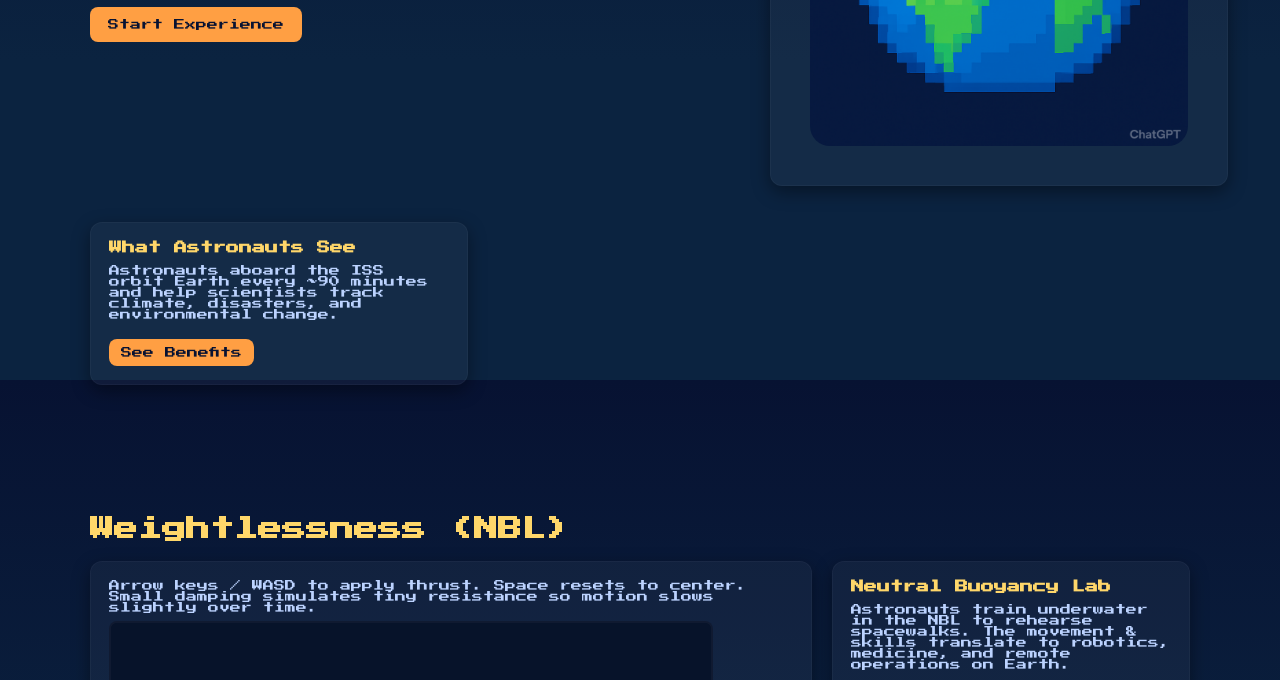
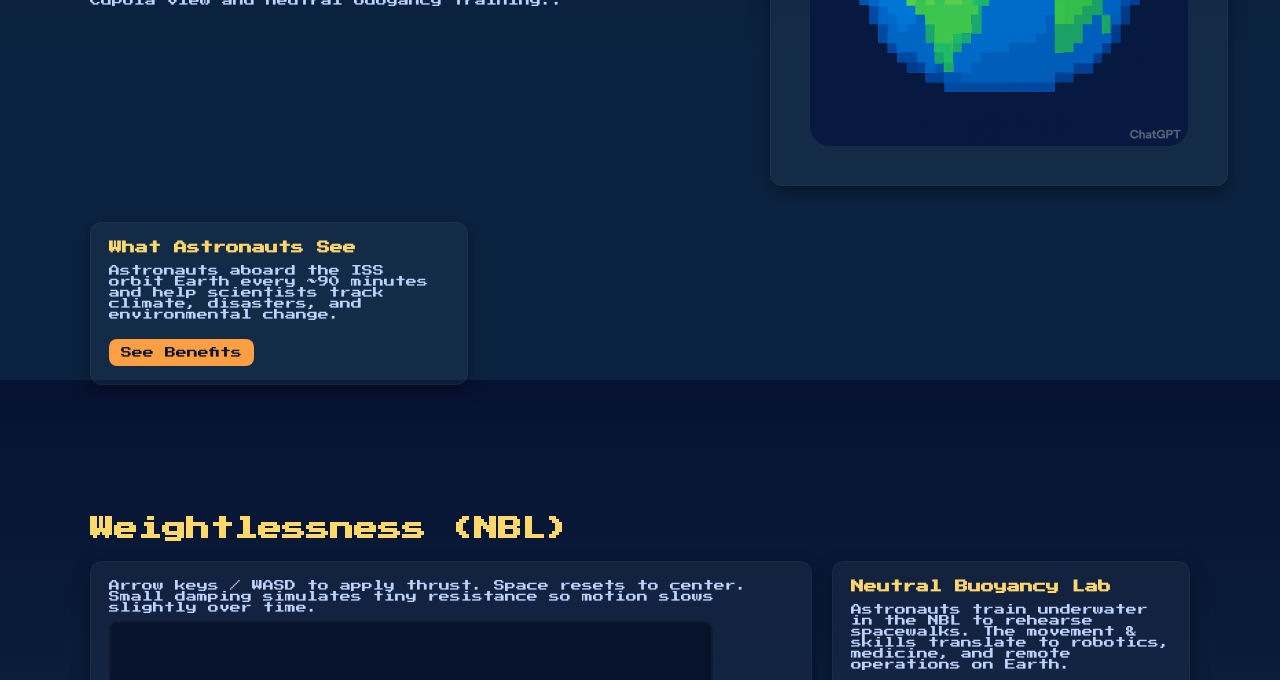
Before and after one commit to kasiincognito/windowtotheworld, a plain HTML site: page index.html in a window 1280 px wide. Shown: the part 420-1100 px from the top of the page. Drawn offline with Linux system fonts and the light colour scheme.

Commit message:
Add files via upload

```diff
--- a/index.html
+++ b/index.html
@@ -73,7 +73,6 @@
     <div>
       <h1 id="home-title">See Earth like an astronaut. Float like in space.</h1>
       <p class="lead">Cupola view and neutral buoyancy training..</p>
-      <a class="cta" href="#cupola">Start Experience</a>
     </div>
 
     <div class="panel canvas-box" aria-hidden="false">
```
